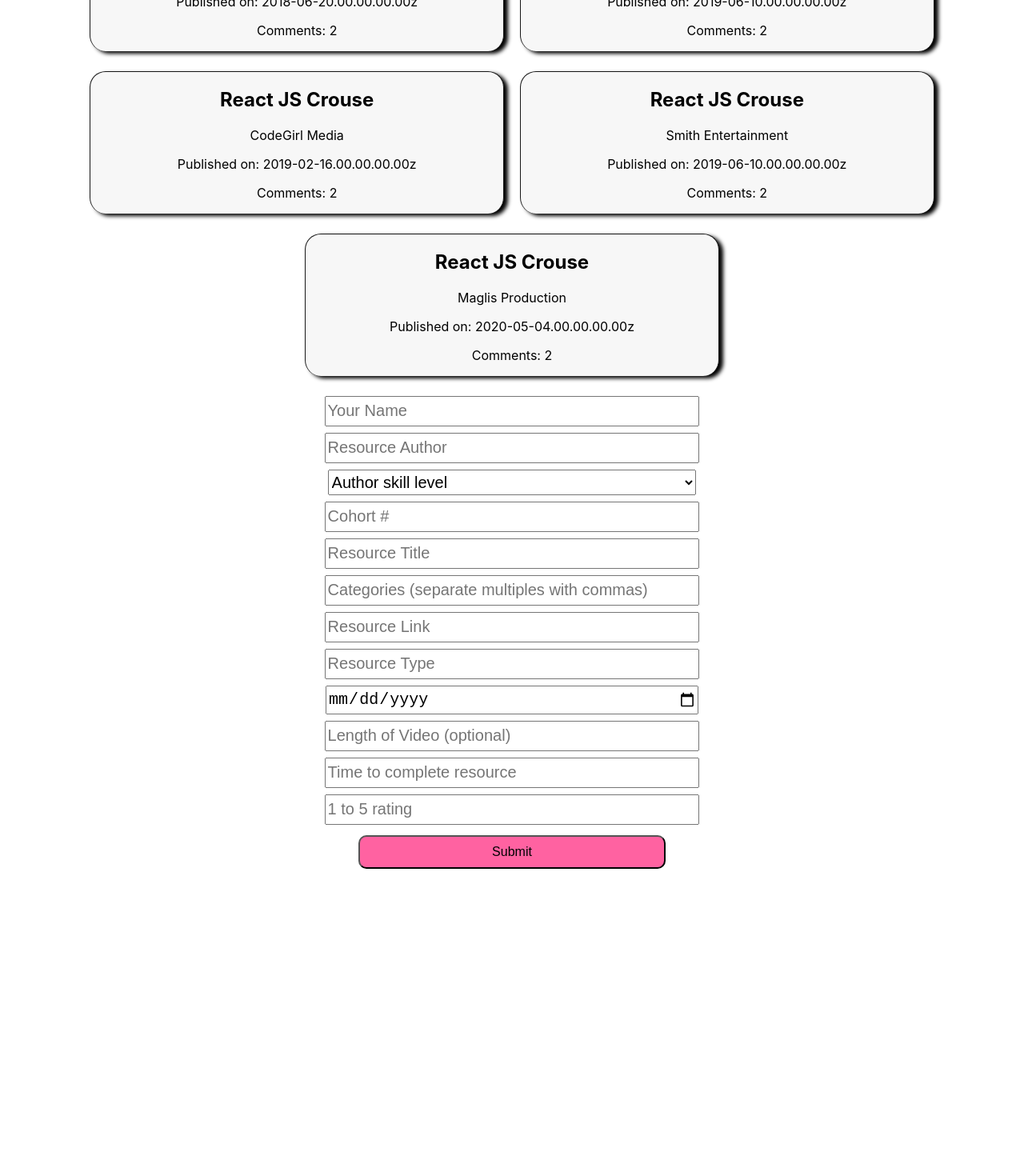
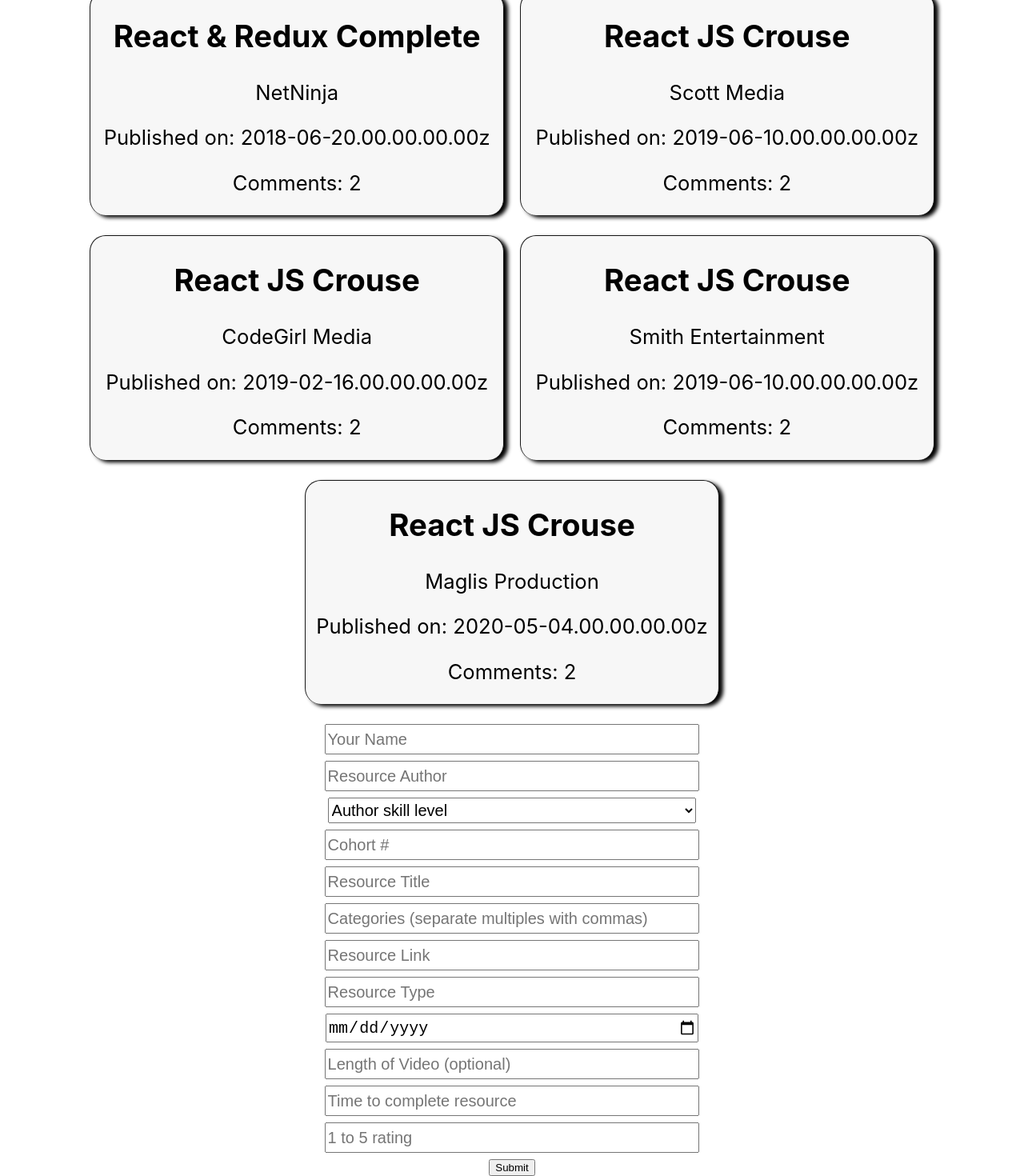
Before and after one commit to Snyeswa/brainhive-, a React (Create React App) app: page / in a window 1280 px wide. Shown: the part 460-1930 px from the top of the page at 80% size. Before the commit the page ends 1556 px from the top, so only its background shows below. Built offline with nearby package versions, Linux system fonts and the light colour scheme.

Commit message:
Add materiaize to the application

```diff
--- a/package.json
+++ b/package.json
@@ -9,7 +9,7 @@
     "materialize-css": "^1.0.0-rc.2",
     "react": "^16.13.1",
     "react-dom": "^16.13.1",
-    "react-materialize": "^3.8.5",
+    "react-materialize": "^3.9.2",
     "react-scripts": "3.4.1"
   },
   "scripts": {
--- a/src/App.css
+++ b/src/App.css
@@ -88,3 +88,7 @@
   justify-content: center;
   align-items: center;
 }
+
+.resourceList {
+font-size: 1.6rem;
+}
--- a/src/App.js
+++ b/src/App.js
@@ -3,7 +3,6 @@ import './App.css';
 import Resource from './components/Resource';
 import resources from './mock/resources';
 import ResourceForm from './components/ResourceForm';
-
 
 class App extends Component{
 
--- a/src/components/ResourceForm.js
+++ b/src/components/ResourceForm.js
@@ -1,4 +1,5 @@
 import React, { Component } from "react";
+import {Button} from  "react-materialize";
 
 class ResourceForm extends Component {
   state = {
@@ -157,9 +158,8 @@ class ResourceForm extends Component {
             value={this.state.rating}
             onChange={(e) => this.handleChange(e)}
           />
-          <button style={styles.button} type="submit">
-            Submit
-          </button>
+          <Button type="submit">
+            Submit </Button>
         </form>
       </div>
     );
```
Also changed, not shown: 1 other file (tests, documents, lock files or other folders).
